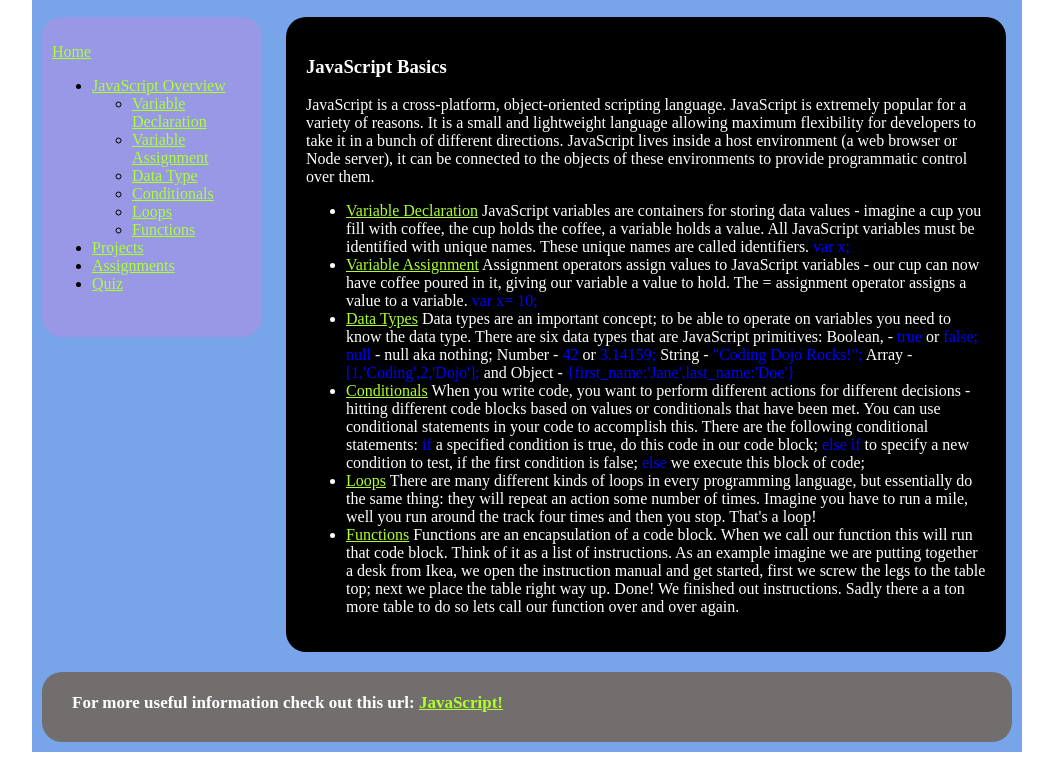
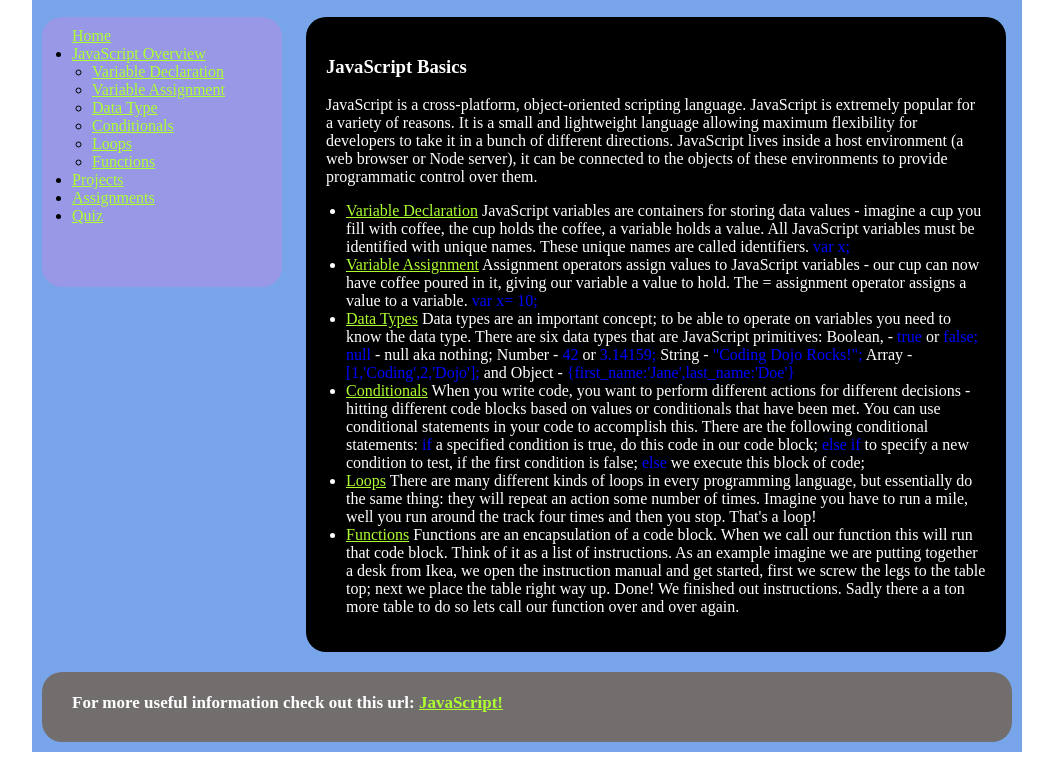
Before and after one commit to phyunmin/css_css3, a plain HTML site: page javascript_basics/index.html in a window 1280 px wide. Shown: the part 94-854 px from the top of the page, without its empty margins (113-1166 px from the left). Drawn offline with Linux system fonts and the light colour scheme.

Commit message:
change applied

```diff
--- a/javascript_basics/index.html
+++ b/javascript_basics/index.html
@@ -12,7 +12,8 @@
             <h1 id="titles">JavaScript Basics</h1>
          </div>
          <div id="navigation">
-            <p><a href="#">Home</a></p>
+            <div class="nav1"><a href="#">Home</a></div>
+            <div class="nav2">
                <ul>
                   <li><a href="#">JavaScript Overview</a>
                      <ul>
@@ -28,6 +29,8 @@
                   <li><a href="#">Assignments</a></li>
                   <li><a href="#">Quiz</a></li>
                </ul>
+            </div>
+
 
          </div>
          <div id="main_content">
--- a/javascript_basics/style.css
+++ b/javascript_basics/style.css
@@ -18,8 +18,8 @@
     box-sizing: border-box;
 }
 #navigation{
-    min-height: 300px;
-    width: 200px;
+    min-height: 250px;
+    width: 220px;
     background-color: rgb(152, 152, 230);
     margin-top: 20px;
     padding:10px;
@@ -29,7 +29,7 @@
 #main_content{
     color:white;
     min-height: 400px;
-    width: 680px;
+    width: 660px;
     background-color: black;
     margin-top:20px;
     margin-left:20px;
@@ -67,3 +67,11 @@ a{
 span.strong{
     color:blue;
 }
+.nav1{
+    padding-bottom: -20px;
+    margin-left: 20px;
+}
+ul{
+    margin-top: 0px;
+    padding-left: 20px;
+}
```
Lines whose indentation alone changed are shown as unchanged.
